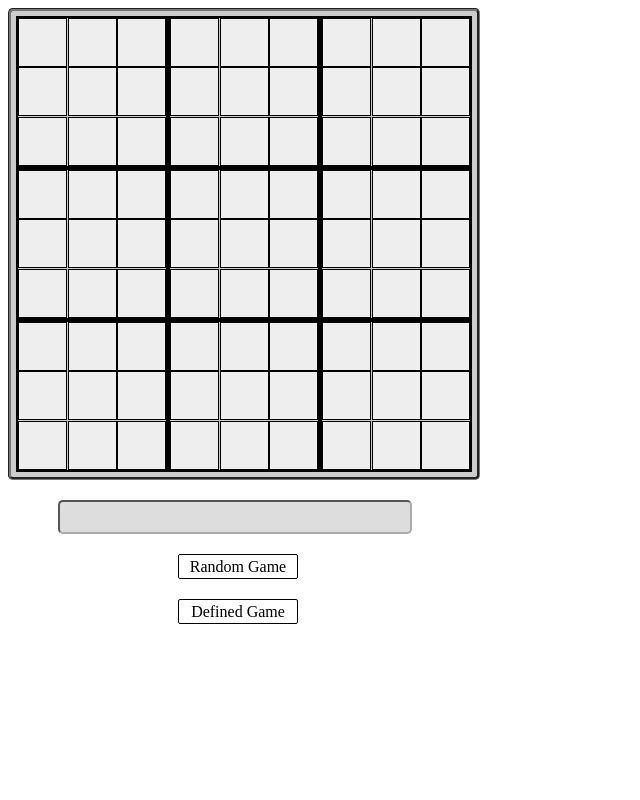
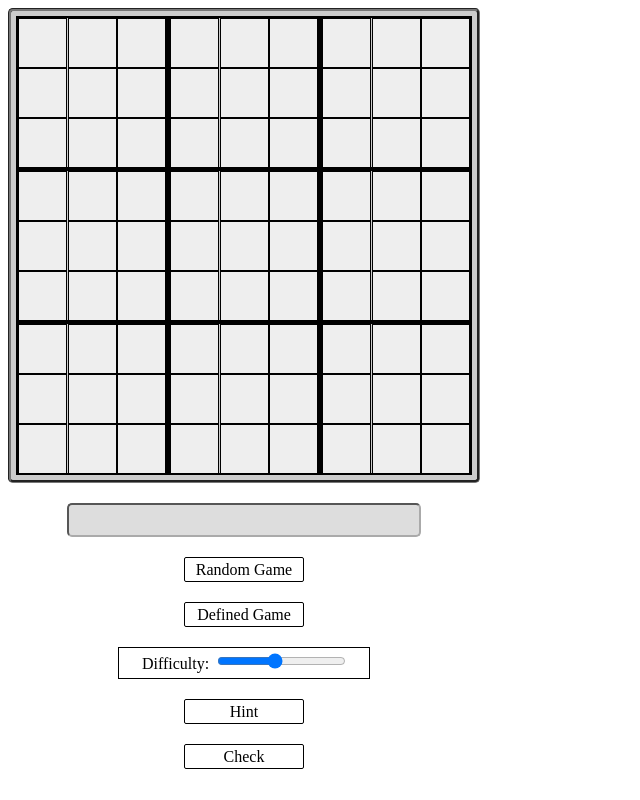
Before and after one commit to jake6192/Sudoko, a PHP site: page / in a window 1280 px wide. Shown: the whole page, without its empty margins (0-640 px from the left). Run offline with PHP 8.4, Linux system fonts and the light colour scheme.

Commit message:
Game now playable

```diff
--- a/index.php
+++ b/index.php
@@ -12,6 +12,12 @@
     <div class="info"></div>
     <div class="btn" id="ran">Random Game</div>
     <div class="btn" id="def">Defined Game</div>
+    <div id="difficulty">
+      <label for="diff">Difficulty:&nbsp;</label>
+      <input type="range" id="diff" name="diff" min="1" max="10" value="5" />
+    </div>
+    <div class="btn" id="hint">Hint</div>
+    <div class="btn" id="check">Check</div>
 
     <script type="text/javascript" src="js/jquery-3.3.1.js"></script>
     <script type="text/javascript" src="js/app.js"></script>
--- a/js/app.js
+++ b/js/app.js
@@ -22,13 +22,16 @@ class Game {
       for(var i = 0; i < 81; i++) {
         let cell = BOARD.cells[i];
         cell.value = predefinedGames[RAN][i];
+        cell.valueIsHidden = !1;
         cell.drawValue();
         $('.info').text(`Loaded game #${RAN+1}`);
       }
+      BOARD.startingDigits = BOARD.SDArr[$('input[type="range"]').val()-1];
+      BOARD.GAME.hideValues();
     };
 
     this.assignRandomValues = (fC) => {
-      let currentBox = 1, digitToPlace = 1, failureCount = (fC ?? 0), _continue = true;
+      let currentBox = 1, digitToPlace = 1, failureCount = (fC ?? 0), _continue = !0;
       this.clearValues();
       let interval = setInterval(function() {
         let openCells = BOARD.boxes[currentBox-1].getEmptyCells();
@@ -40,17 +43,20 @@ class Game {
           && !cell.row.containsValue(digitToPlace)
           && !cell.column.containsValue(digitToPlace)) {
             cell.value = digitToPlace;
+            cell.valueIsHidden = !1;
             cell.drawValue();
             if(currentBox < 9) currentBox++;
             else {
               currentBox = 1;
               if(digitToPlace < 9) digitToPlace++;
               else {
+                BOARD.startingDigits = BOARD.SDArr[$('input[type="range"]').val()-1];
+                BOARD.GAME.hideValues();
                 endTime = performance.now();
                 let str = `Success! Generation took ${((endTime-startTime)/1000).toFixed(1)} seconds.`;
                 console.log(str);
                 $('.info').text(str);
-                _continue = false;
+                _continue = !1;
                 break;
               }
             }
@@ -69,16 +75,43 @@ class Game {
       }, 1);
     };
 
+    this.hideValues = () => {
+      for(let i = 0; i < (81-BOARD.startingDigits); i++) {
+        let interval = setInterval(function() {
+          let RAN = Math.floor(Math.random() * 81) + 1;
+          if(!BOARD.cells[RAN-1].valueIsHidden) {
+            BOARD.cells[RAN-1].hideValue();
+            clearInterval(interval);
+          }
+        }, 1);
+      }
+    };
+
     this.saveValuesToJSON = () => {
       let arr = [];
       for(var i = 0; i < 81; i++) arr.push(BOARD.cells[i].value);
-      console.log(arr);
+      return arr;
     };
 
     this.clearValues = () => {
-      $('.cell').text('');
-      for(let i = 0; i < 81; i++) BOARD.cells[i].value = undefined;
+      $('.cell').val('').attr('disabled', !0);
+      for(let i = 0; i < 81; i++) {
+        BOARD.cells[i].value = undefined;
+        BOARD.cells[i].valueIsHidden = !1;
+      }
     };
+
+    this.hint = () => {
+      let interval = setInterval(function() {
+        let RAN = Math.floor(Math.random() * 81) + 1, cell = BOARD.cells[RAN-1];
+        if(cell.valueIsHidden && $(`.cell[cellid="${cell.cellID}"]`).val() === '') {
+          cell.showValue();
+          clearInterval(interval);
+        }
+      }, 1);
+    };
+
+    this.check = () =>  ($('.cell').toArray().sort((a, b) => $(a).attr('cellid') - $(b).attr('cellid')).map((e) => +$(e).val()).toString() === BOARD.GAME.saveValuesToJSON().toString());
   }
 }
 
@@ -89,7 +122,8 @@ class Board {
     this.rows    = [];
     this.columns = [];
     this.cells   = [];
-    this.startingDigits = 10;
+    this.SDArr   = [30,29,28,27,26,25,24,23,22,21];
+    this.startingDigits;
 
     this.populateBoxes   = () => { for(let i = 0; i < 9; i++) this.boxes.push(new Box(i+1)); };
     this.populateRows    = () => { for(let i = 0; i < 9; i++) this.rows.push(new Row(i+1)); };
@@ -110,7 +144,7 @@ class Board {
         $('#container').append(`<div class="box" boxID="${i+1}"></div>`);
         for(let j = 0; j < 9; j++) {
           let cell = this.boxes[i].cells[j];
-          $(`#container > .box[boxID="${i+1}"]`).append(`<div class="cell" cellID="${cell.cellID}" row="${cell.row.rowNumber}" column="${cell.column.columnNumber}"></div>`);
+          $(`#container > .box[boxID="${i+1}"]`).append(`<input disabled type="text" class="cell" cellID="${cell.cellID}" row="${cell.row.rowNumber}" column="${cell.column.columnNumber}" />`);
         }
       }
     };
@@ -124,8 +158,8 @@ class Box {
     this.cells = [];
 
     this.containsValue = (value) => {
-      for(let i = 0; i < 9; i++) if(this.cells[i].value === value) return true;
-      return false;
+      for(let i = 0; i < 9; i++) if(this.cells[i].value === value) return !0;
+      return !1;
     };
 
     this.getEmptyCells = () => this.cells.filter((e) => e.value === undefined);
@@ -139,8 +173,8 @@ class Row {
     this.cells = [];
 
     this.containsValue = (value) => {
-      for(let i = 0; i < 9; i++) if(this.cells[i].value === value) return true;
-      return false;
+      for(let i = 0; i < 9; i++) if(this.cells[i].value === value) return !0;
+      return !1;
     };
   }
 }
@@ -153,8 +187,8 @@ class Column {
     this.cells = [];
 
     this.containsValue = (value) => {
-      for(let i = 0; i < 9; i++) if(this.cells[i].value === value) return true;
-      return false;
+      for(let i = 0; i < 9; i++) if(this.cells[i].value === value) return !0;
+      return !1;
     };
   }
 }
@@ -180,6 +214,16 @@ class Cell {
     else
       this.box = BOARD.boxes[(this.column.columnNumber<=3 ? 7 : (this.column.columnNumber<=6 ? 8 : 9))-1];
 
-    this.drawValue = () => { $(`.cell[cellID="${this.cellID}"]`).text(this.value); };
+    this.drawValue = () => { $(`.cell[cellID="${this.cellID}"]`).val(`${this.value}`); };
+
+    this.showValue = () => {
+      $(`.cell[cellID="${this.cellID}"]`).val(this.value).attr('disabled', !0);
+      this.valueIsHidden = !1;
+    };
+
+    this.hideValue = () => {
+      $(`.cell[cellID="${this.cellID}"]`).val('').removeAttr('disabled');
+      this.valueIsHidden = !0;
+    };
   }
 }
--- a/js/main.js
+++ b/js/main.js
@@ -14,5 +14,7 @@ $('.btn').click((e) => {
   startTime = performance.now();
   if($(e.target).attr('id') === 'ran') BOARD.GAME.assignRandomValues();
   else if($(e.target).attr('id') === 'def') BOARD.GAME.assignPredefinedValues();
+  else if($(e.target).attr('id') === 'hint') BOARD.GAME.hint();
+  else if($(e.target).attr('id') === 'check') alert(BOARD.GAME.check() ? 'Correct!' : 'Keep Trying!');
   else startTime = undefined;
 });
--- a/style.css
+++ b/style.css
@@ -1,6 +1,6 @@
 div#container {
   width: 456px;
-  height: 456px;
+  height: 459px;
   padding: 5px;
   border: 3px groove #777;
   border-radius: 1%;
@@ -11,7 +11,7 @@ div#container {
 
 .box {
   width: 148px;
-  height: 148px;
+  height: 149px;
   border: 2px solid #000;
   display: flex;
   flex-wrap: wrap;
@@ -19,8 +19,8 @@ div#container {
 }
 
 .cell {
-  width: 47px;
-  height: 47px;
+  width: 49px;
+  height: 50px;
   border: 1px solid #000;
   text-align: center;
   line-height: 47px;
@@ -34,17 +34,31 @@ div.btn {
   height: 23px;
   line-height: 23px;
   border: 1px solid #000;
-  margin: 20px 170px;
+  margin: 20px 176px;
   padding: 0 10px;
   border-radius: 2px;
   text-align: center;
 }
 div.btn:hover { background-color: #ccc; cursor: pointer; }
 
+div#difficulty {
+  margin: 20px 110px;
+  border: 1px solid #000;
+  width: 250px;
+  height: 30px;
+  text-align: center;
+}
+
+input#diff {
+  margin: 5px 0 0;
+  padding: 0;
+  line-height: 30px;
+}
+
 .info {
   width: 350px;
   height: 30px;
-  margin: 20px 50px;
+  margin: 20px 59px;
   line-height: 30px;
   text-align: center;
   background-color: #ddd;
```
